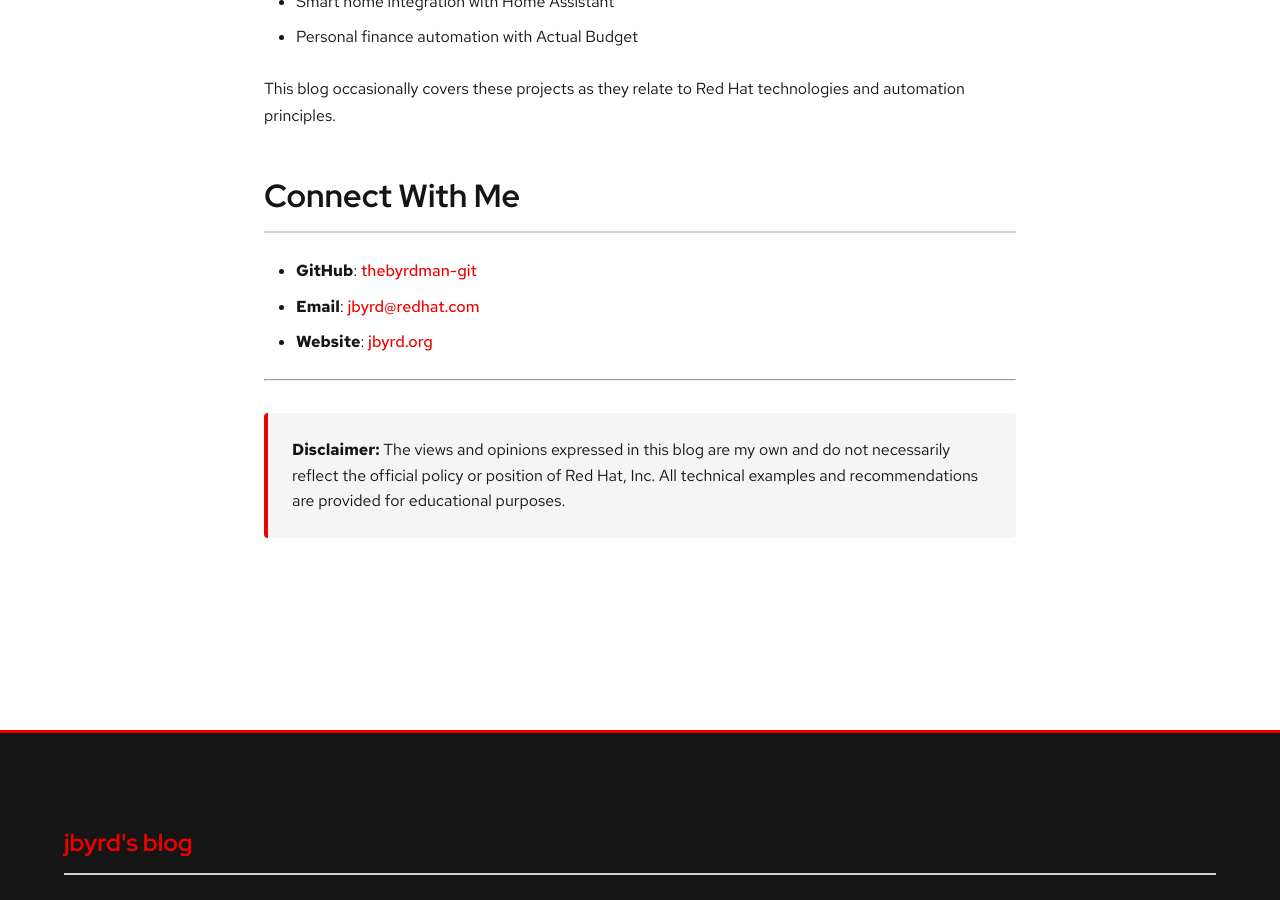
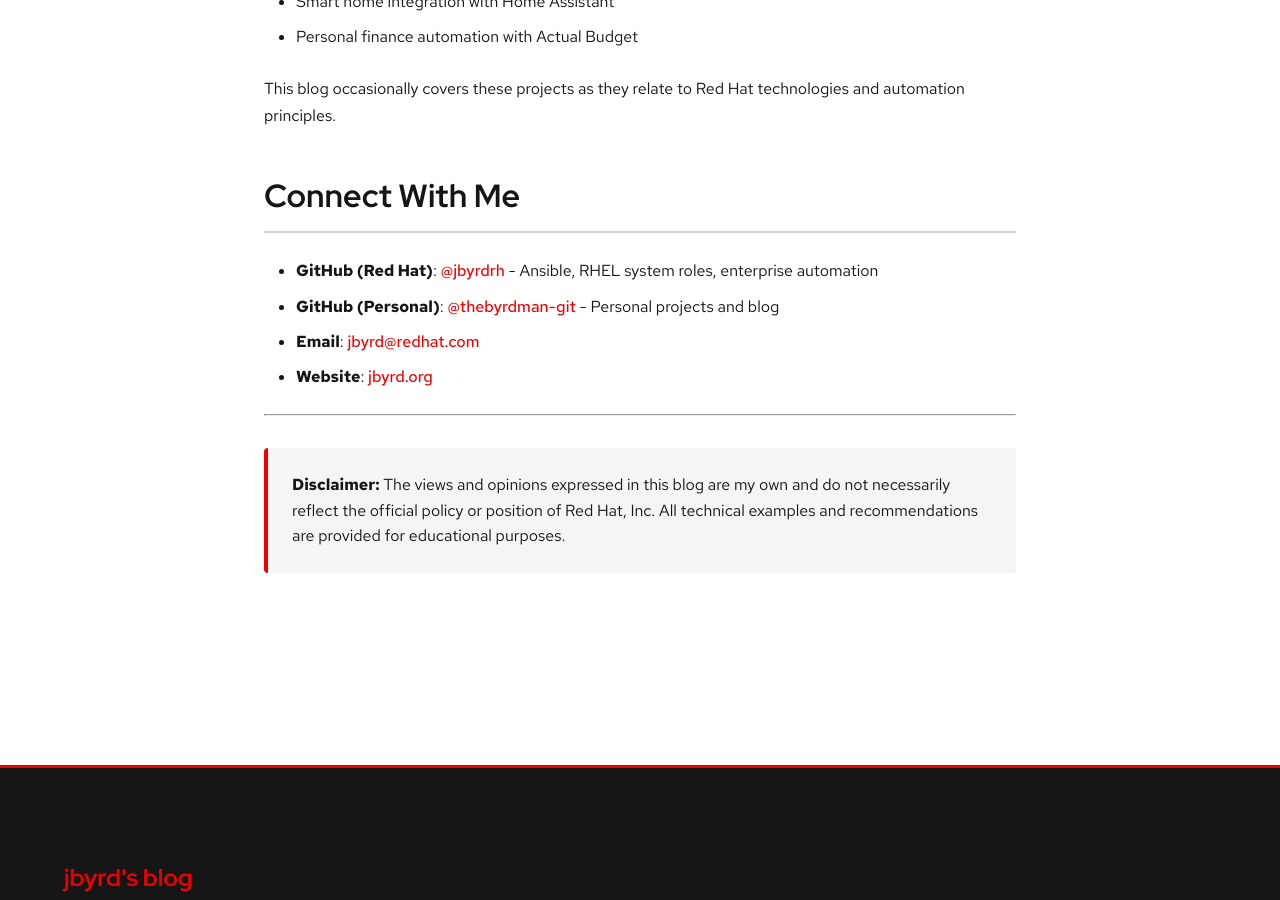
Before and after one commit to thebyrdman-git/blog-jbyrd-org, a Jekyll site: the page built from about.md, in a window 1280 px wide and 900 px high, scrolled down 2466 px. Built offline with Jekyll 4.4.1, drawn with Linux system fonts in a browser that asks for light colours.

Commit message:
Add Red Hat GitHub account (@jbyrdrh)
- Added github_username_redhat to config
- Updated header navigation to link to @jbyrdrh
- Updated About page with both GitHub accounts
- Updated README with Red Hat and personal GitHub links

```diff
--- a/_config.yml
+++ b/_config.yml
@@ -6,6 +6,7 @@ email: "jbyrd@redhat.com"
 baseurl: ""
 url: "https://blog.jbyrd.org"
 github_username: "thebyrdman-git"
+github_username_redhat: "jbyrdrh"
 linkedin_username: "jimmybyrd"
 
 # Build settings
--- a/_layouts/default.html
+++ b/_layouts/default.html
@@ -32,7 +32,7 @@
       <nav class="site-nav">
         <a href="{{ '/' | relative_url }}">Home</a>
         <a href="{{ '/about' | relative_url }}">About</a>
-        <a href="https://github.com/{{ site.github_username | default: 'thebyrdman-git' }}" target="_blank" rel="noopener">GitHub</a>
+        <a href="https://github.com/{{ site.github_username_redhat | default: 'jbyrdrh' }}" target="_blank" rel="noopener">GitHub</a>
       </nav>
     </div>
   </header>
--- a/about.md
+++ b/about.md
@@ -68,7 +68,8 @@ This blog occasionally covers these projects as they relate to Red Hat technolog
 
 ## Connect With Me
 
-- **GitHub**: [thebyrdman-git](https://github.com/thebyrdman-git)
+- **GitHub (Red Hat)**: [@jbyrdrh](https://github.com/jbyrdrh) - Ansible, RHEL system roles, enterprise automation
+- **GitHub (Personal)**: [@thebyrdman-git](https://github.com/thebyrdman-git) - Personal projects and blog
 - **Email**: [jbyrd@redhat.com](mailto:jbyrd@redhat.com)
 - **Website**: [jbyrd.org](https://jbyrd.org)
 
```
Also changed, not shown: README.md.
